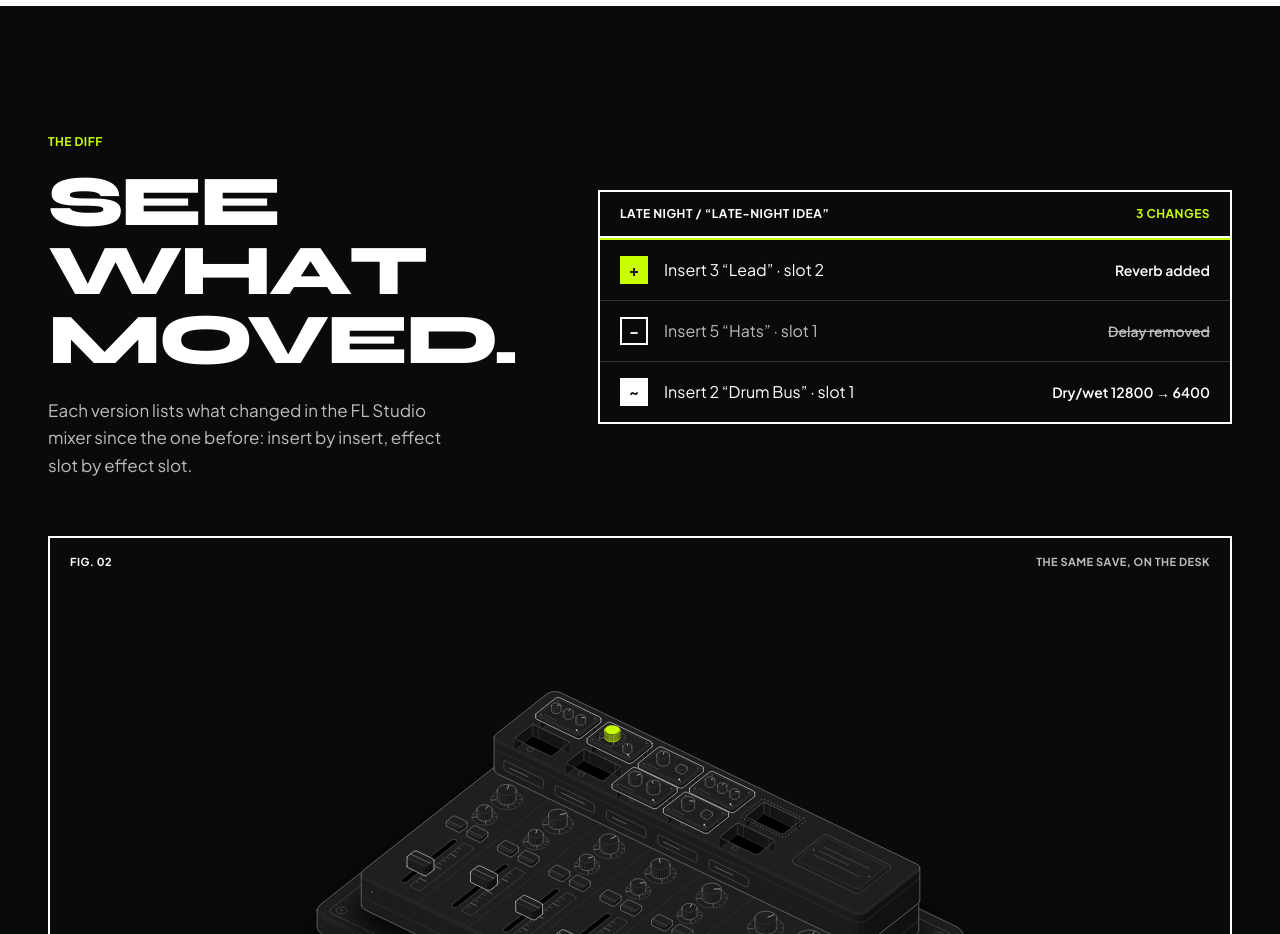
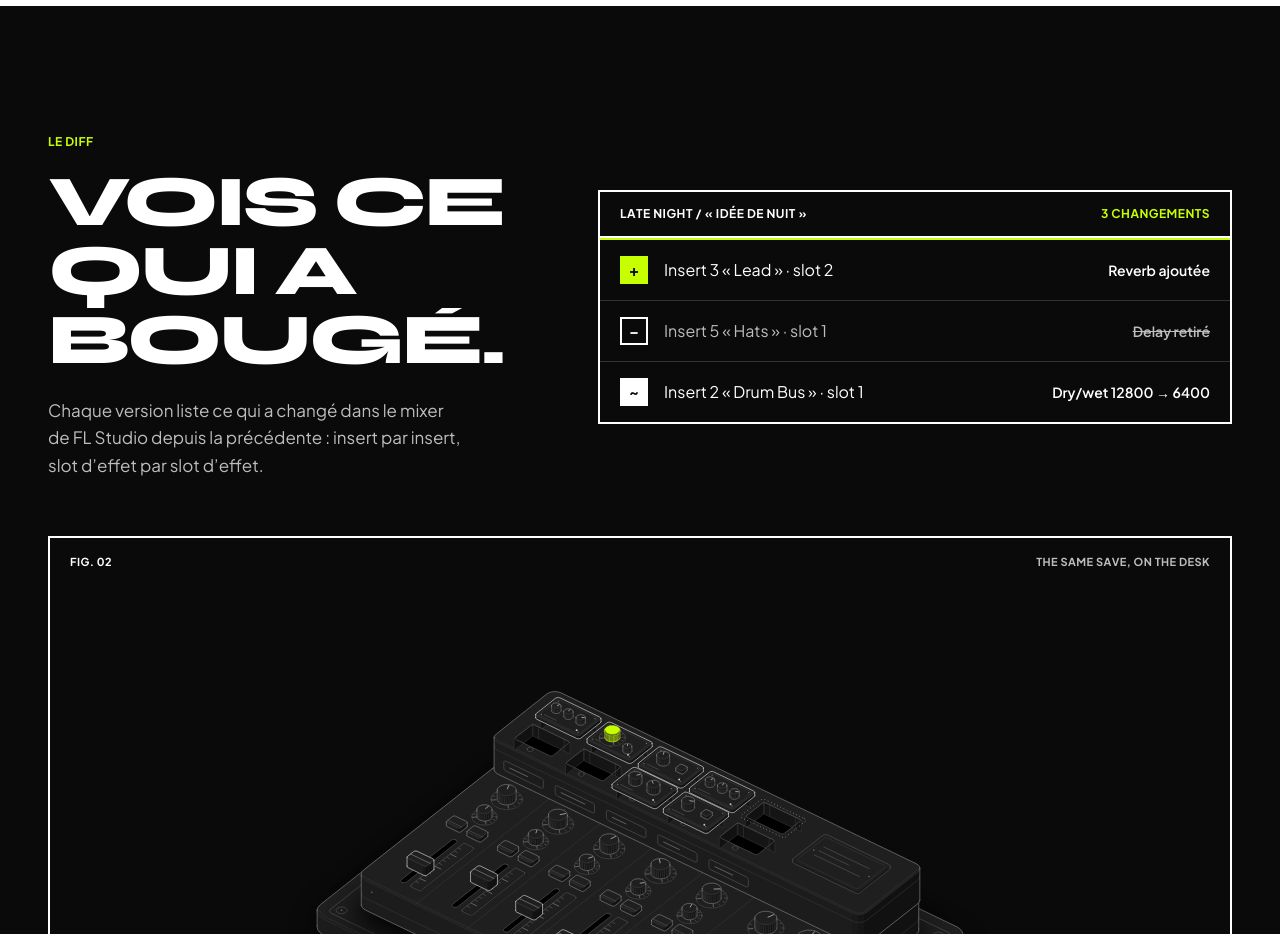
Before and after one commit to stemhub-org/Stemhub, a Next.js app in the folder frontend/: page / in a window 1280 px wide. Shown: the part 2620-3554 px from the top of the page. Built offline with nearby package versions, Linux system fonts and the light colour scheme.

Commit message:
feat(frontend): translate the diff section to French (#174)

```diff
--- a/frontend/app/components/DiffSection.tsx
+++ b/frontend/app/components/DiffSection.tsx
@@ -11,12 +11,12 @@ import {
 } from "framer-motion";
 import { CONTAINER, EASE_OUT, LABEL, RevealHeading, SECTION_TITLE } from "./landing";
 
-// The diff of a save in the StemHub plugin, worded as the backend reports it
+// The diff of a save in the StemHub plugin, after what the backend reports
 // (dry/wet values are FL Studio's raw values).
 const changes = [
-  { kind: "added", marker: "+", target: "Insert 3 “Lead” · slot 2", detail: "Reverb added" },
-  { kind: "removed", marker: "−", target: "Insert 5 “Hats” · slot 1", detail: "Delay removed" },
-  { kind: "changed", marker: "~", target: "Insert 2 “Drum Bus” · slot 1", detail: "Dry/wet 12800 → 6400" },
+  { kind: "added", marker: "+", target: "Insert 3 «\u00a0Lead\u00a0» · slot 2", detail: "Reverb ajoutée" },
+  { kind: "removed", marker: "−", target: "Insert 5 «\u00a0Hats\u00a0» · slot 1", detail: "Delay retiré" },
+  { kind: "changed", marker: "~", target: "Insert 2 «\u00a0Drum Bus\u00a0» · slot 1", detail: "Dry/wet 12800 → 6400" },
 ] as const;
 
 const MARKER_STYLES = {
@@ -79,8 +79,8 @@ export default function DiffSection({ figure }: { figure?: ReactNode }) {
     <section id="product" className="scroll-mt-16 bg-ink text-paper">
       <div className={`${CONTAINER} flex flex-wrap items-center gap-14 py-24 md:py-32`}>
         <div className="flex flex-[1_1_380px] flex-col gap-5">
-          <span className={`${LABEL} text-lime`}>The diff</span>
-          <RevealHeading text="See what moved." className={SECTION_TITLE} />
+          <span className={`${LABEL} text-lime`}>Le diff</span>
+          <RevealHeading text="Vois ce qui a bougé." className={SECTION_TITLE} />
           <motion.p
             className="max-w-[420px] text-[17px] leading-relaxed text-paper-soft"
             initial={{ opacity: 0, y: 16 }}
@@ -88,16 +88,16 @@ export default function DiffSection({ figure }: { figure?: ReactNode }) {
             viewport={{ once: true }}
             transition={{ duration: 0.8, ease: EASE_OUT }}
           >
-            Each version lists what changed in the FL Studio mixer since the one before: insert by insert, effect
-            slot by effect slot.
+            Chaque version liste ce qui a changé dans le mixer de FL Studio depuis la précédente&nbsp;: insert par
+            insert, slot d’effet par slot d’effet.
           </motion.p>
         </div>
 
         <div ref={cardRef} className="min-w-0 flex-[1_1_520px] border-2 border-paper">
           <div className={`flex justify-between gap-4 border-b-2 border-paper px-5 py-3.5 ${LABEL}`}>
-            <span>Late Night / “Late-night idea”</span>
+            <span>Late Night / «&nbsp;Idée de nuit&nbsp;»</span>
             <span className="text-lime" aria-live="polite">
-              {count} {count === 1 ? "change" : "changes"}
+              {count}&nbsp;{count <= 1 ? "changement" : "changements"}
             </span>
           </div>
           <div className="h-0.5 bg-paper-line">
```
